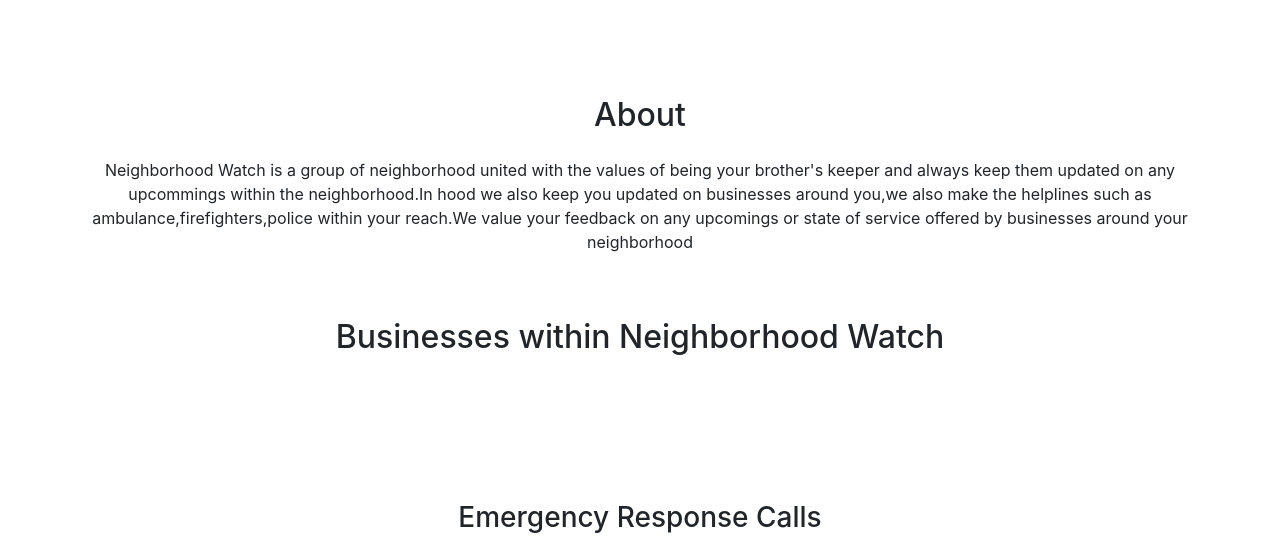
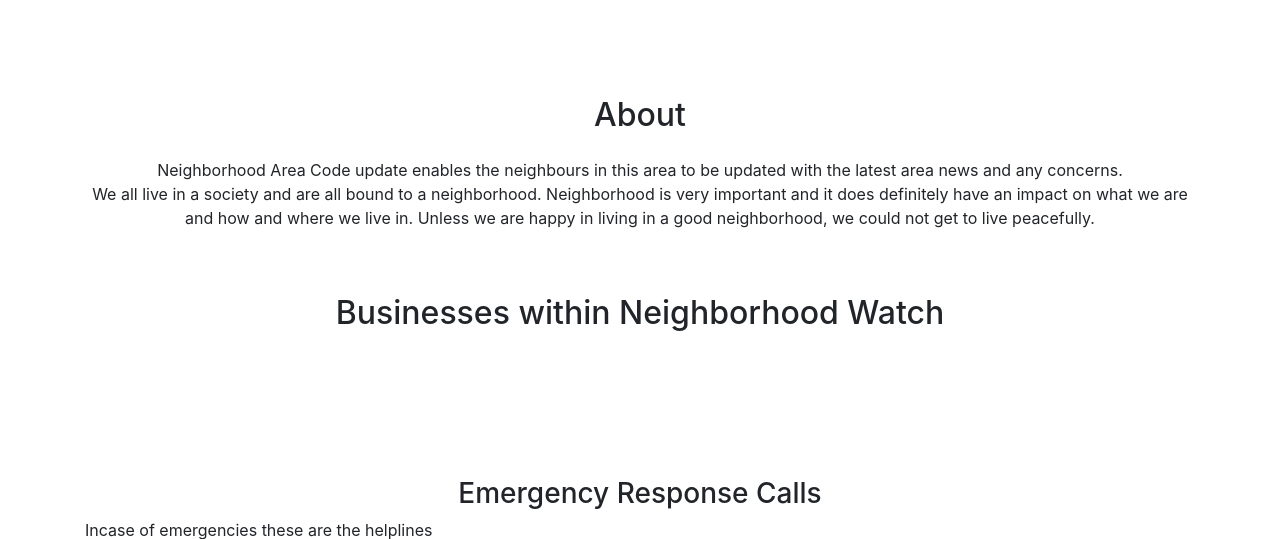
Before and after one commit to sha-lin/neighbourhood, a Django app: page / in a window 1280 px wide. Shown: the part 800-1339 px from the top of the page. Run offline with Django 3.2, Linux system fonts and the light colour scheme; data that the repository does not hold is empty; some libraries are stand-ins or nearby versions.

Commit message:
create text about the usefulness of the neighbourhood application to users

```diff
--- a/estate/models.py
+++ b/estate/models.py
@@ -20,7 +20,7 @@ class Neighborhood(models.Model):
 
     @classmethod
     def update_neighborhood(cls,id,new_name):
-        cls.objects.filter(id=id).update(hood_name = newname)
+        cls.objects.filter(id=id).update(hood_name = 'newname')
 
     @classmethod
     def update_family_count(cls,id,new_occupant):
--- a/estate/templates/estate/home.html
+++ b/estate/templates/estate/home.html
@@ -12,7 +12,7 @@
   <div class="container pb-5 mb-5">
     <div class="about text-center pt-5 mt-5">
       <h2>About</h2>
-      <p class="pt-3">Neighborhood Watch is a group of neighborhood united with the values of being your brother's keeper and always keep them updated on any upcommings within the neighborhood.In hood we also keep you updated on businesses around you,we also make the helplines such as ambulance,firefighters,police within your reach.We value your feedback on any upcomings or state of service offered by businesses around your neighborhood</p>
+      <p class="pt-3">Neighborhood Area Code update enables the neighbours in this area to be updated with the latest area news and any concerns. <br>We all live in a society and are all bound to a neighborhood. Neighborhood is very important and it does definitely have an impact on what we are and how and where we live in. Unless we are happy in living in a good neighborhood, we could not get to live peacefully.</p>
     </div>
     <h2 class="text-center pt-5 mb-5">Businesses within  Neighborhood Watch</h2>
     <div class="row">
```
